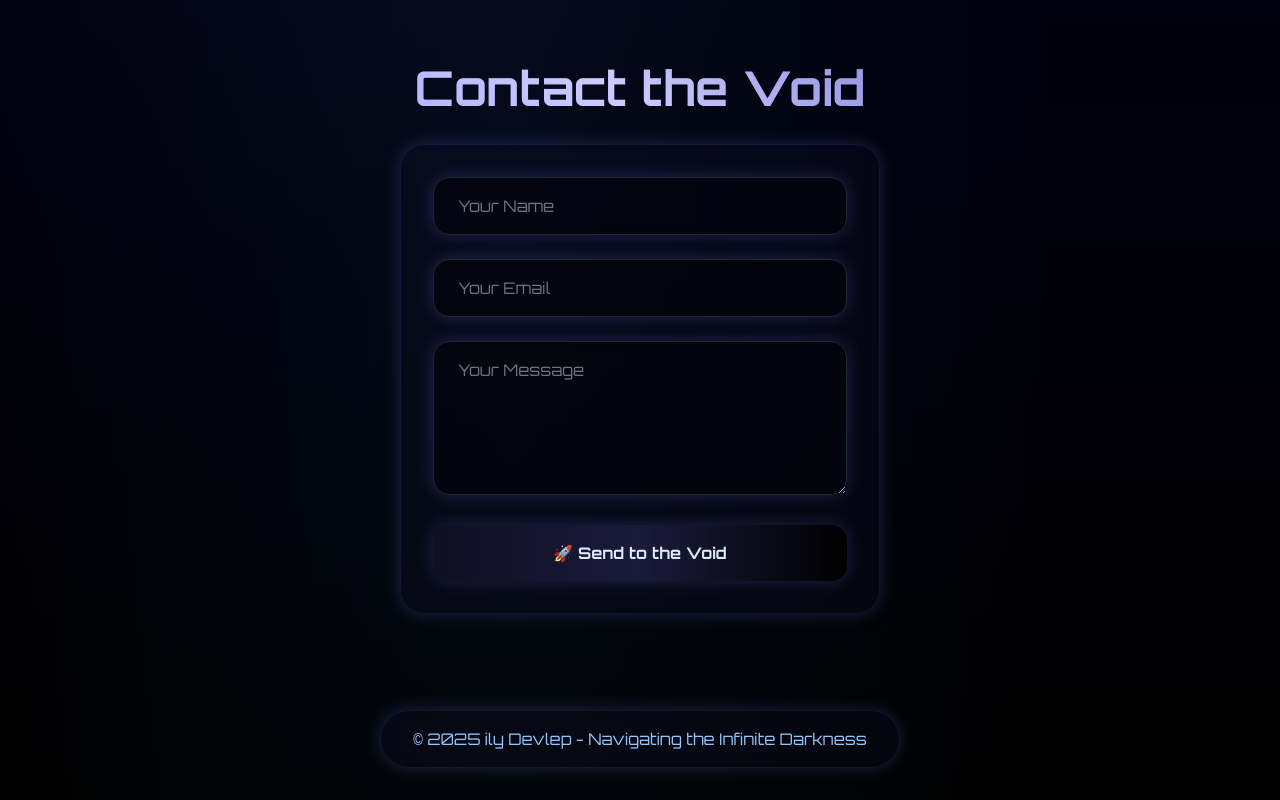
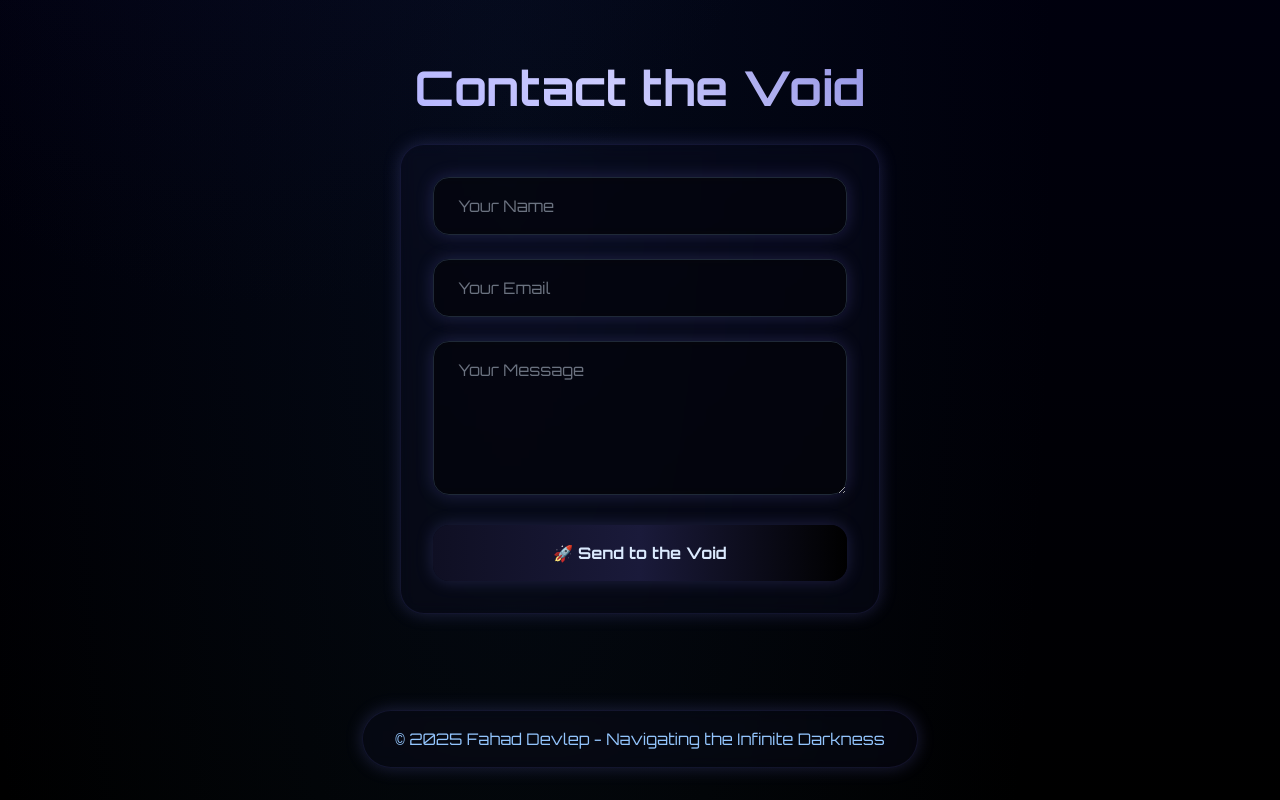
Before and after one commit to MMxz22/My, a plain HTML site: page index.html in a window 1280 px wide. Shown: the part 2548-3348 px from the top of the page. Drawn offline with nearby package versions, Linux system fonts and the light colour scheme.

Commit message:
index.html

```diff
--- a/index.html
+++ b/index.html
@@ -4,7 +4,7 @@
 <head>
   <meta charset="UTF-8" />
   <meta name="viewport" content="width=device-width, initial-scale=1" />
-  <title>ily Devlep | Portfolio</title>
+  <title>Fahad Devlep | Portfolio</title>
   <script src="https://cdn.tailwindcss.com"></script>
   <!-- Particles.js CDN -->
   <script src="https://cdn.jsdelivr.net/npm/particles.js@2.0.0/particles.min.js"></script>
@@ -281,7 +281,7 @@
   <!-- Footer -->
   <footer class="py-8 text-center">
     <div class="space-glass rounded-full inline-block px-8 py-4 cosmic-glow">
-      <span class="text-blue-300">© 2025 ily Devlep - Navigating the Infinite Darkness</span>
+      <span class="text-blue-300">© 2025 Fahad Devlep - Navigating the Infinite Darkness</span>
     </div>
   </footer>
 
```
